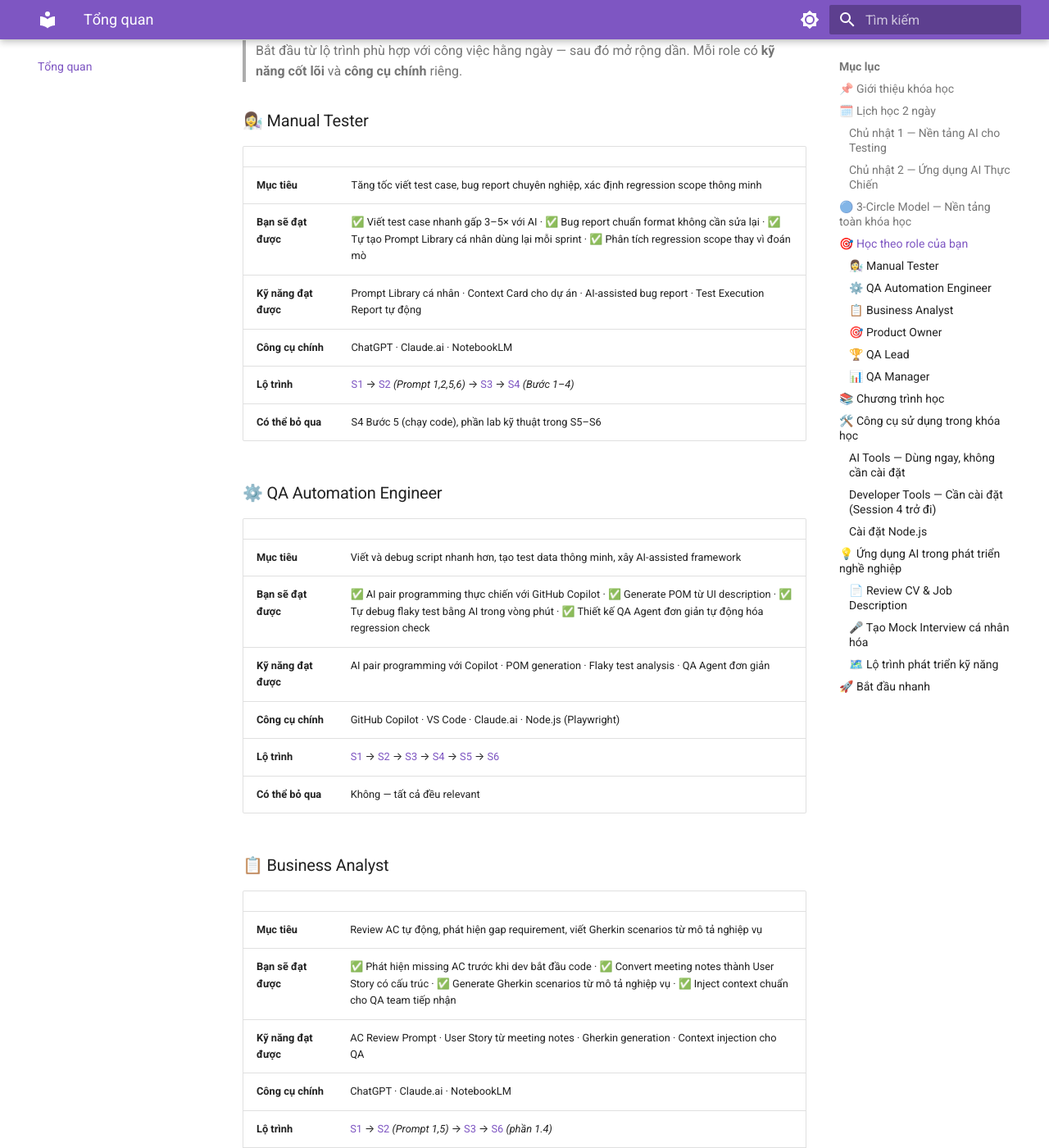
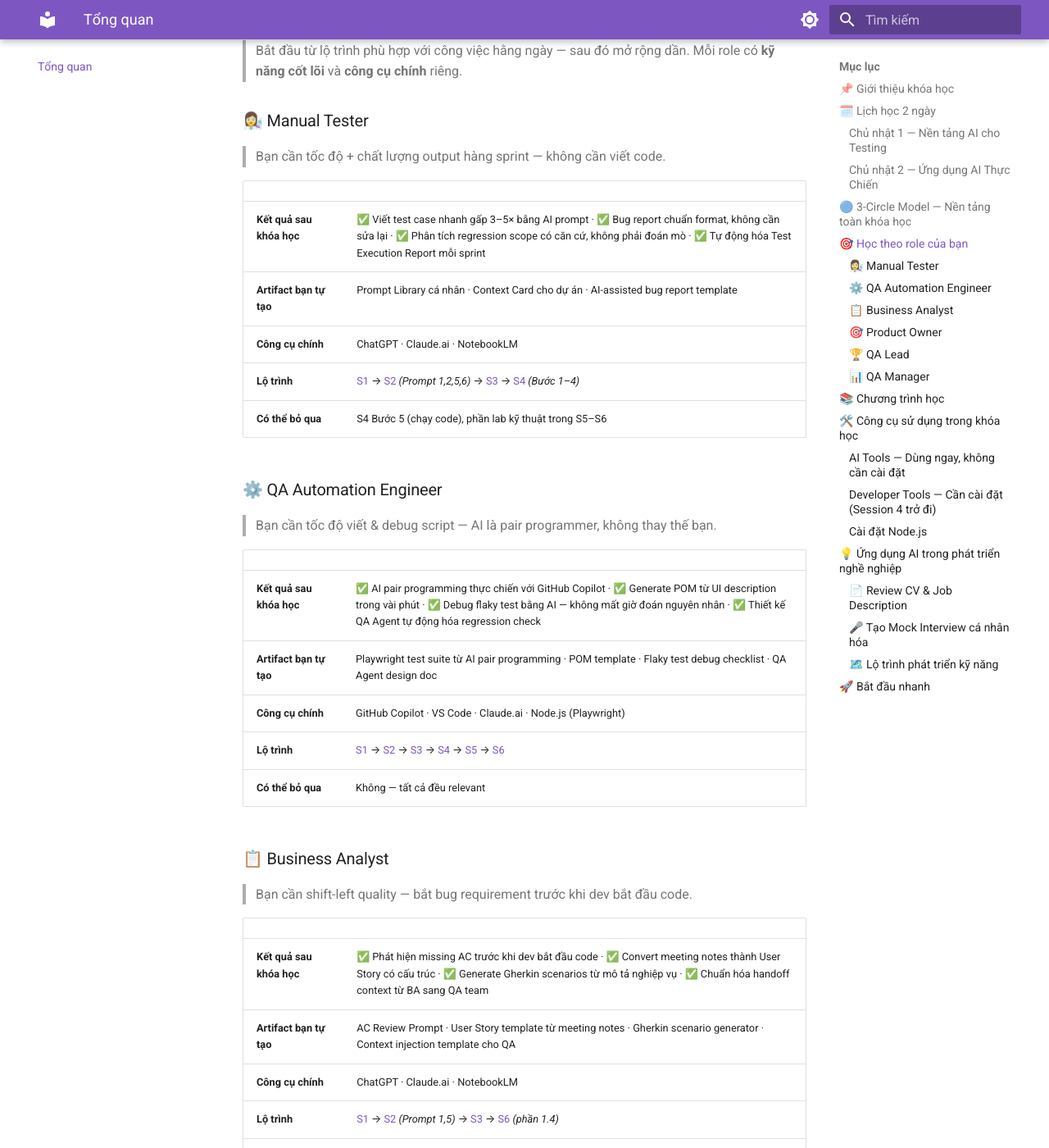
Before and after one commit to hadotvn2026/gen-ai-for-tester, an MkDocs documentation site: the page built from docs/index.md, in a window 1280 px wide and 1400 px high, scrolled down 2076 px. Shown: the whole window at 82% size. Built offline with MkDocs 1.6.1 and Material for MkDocs 9.7.7, drawn with Linux system fonts in a browser that asks for light colours; some of the changed text lies outside the part shown.

Commit message:
Refactor role cards: eliminate 3-row repetition
Replace overlapping Mục tiêu / Bạn sẽ đạt được / Kỹ năng đạt được
with two distinct rows per role:
- Kết quả sau khóa học: specific, measurable outcomes
- Artifact bạn tự tạo: concrete deliverables to take home
Add one-line role context quote above each card

Co-Authored-By: Claude Sonnet 4.6 <noreply@anthropic.com>

```diff
--- a/docs/index.md
+++ b/docs/index.md
@@ -75,66 +75,72 @@ Ba nguyên tắc này xuất hiện xuyên suốt mọi session. Khi AI cho outp
 
 ### 👩‍🔬 Manual Tester
 
+> Bạn cần tốc độ + chất lượng output hàng sprint — không cần viết code.
+
 | | |
 |---|---|
-| **Mục tiêu** | Tăng tốc viết test case, bug report chuyên nghiệp, xác định regression scope thông minh |
-| **Bạn sẽ đạt được** | ✅ Viết test case nhanh gấp 3–5× với AI · ✅ Bug report chuẩn format không cần sửa lại · ✅ Tự tạo Prompt Library cá nhân dùng lại mỗi sprint · ✅ Phân tích regression scope thay vì đoán mò |
-| **Kỹ năng đạt được** | Prompt Library cá nhân · Context Card cho dự án · AI-assisted bug report · Test Execution Report tự động |
+| **Kết quả sau khóa học** | ✅ Viết test case nhanh gấp 3–5× bằng AI prompt · ✅ Bug report chuẩn format, không cần sửa lại · ✅ Phân tích regression scope có căn cứ, không phải đoán mò · ✅ Tự động hóa Test Execution Report mỗi sprint |
+| **Artifact bạn tự tạo** | Prompt Library cá nhân · Context Card cho dự án · AI-assisted bug report template |
 | **Công cụ chính** | ChatGPT · Claude.ai · NotebookLM |
 | **Lộ trình** | [S1](./sessions/session-01-mindset.md) → [S2](./sessions/session-02-technique.md) *(Prompt 1,2,5,6)* → [S3](./sessions/session-03-context.md) → [S4](./sessions/session-04-skill-building.md) *(Bước 1–4)* |
 | **Có thể bỏ qua** | S4 Bước 5 (chạy code), phần lab kỹ thuật trong S5–S6 |
 
 ### ⚙️ QA Automation Engineer
 
+> Bạn cần tốc độ viết & debug script — AI là pair programmer, không thay thế bạn.
+
 | | |
 |---|---|
-| **Mục tiêu** | Viết và debug script nhanh hơn, tạo test data thông minh, xây AI-assisted framework |
-| **Bạn sẽ đạt được** | ✅ AI pair programming thực chiến với GitHub Copilot · ✅ Generate POM từ UI description · ✅ Tự debug flaky test bằng AI trong vòng phút · ✅ Thiết kế QA Agent đơn giản tự động hóa regression check |
-| **Kỹ năng đạt được** | AI pair programming với Copilot · POM generation · Flaky test analysis · QA Agent đơn giản |
+| **Kết quả sau khóa học** | ✅ AI pair programming thực chiến với GitHub Copilot · ✅ Generate POM từ UI description trong vài phút · ✅ Debug flaky test bằng AI — không mất giờ đoán nguyên nhân · ✅ Thiết kế QA Agent tự động hóa regression check |
+| **Artifact bạn tự tạo** | Playwright test suite từ AI pair programming · POM template · Flaky test debug checklist · QA Agent design doc |
 | **Công cụ chính** | GitHub Copilot · VS Code · Claude.ai · Node.js (Playwright) |
 | **Lộ trình** | [S1](./sessions/session-01-mindset.md) → [S2](./sessions/session-02-technique.md) → [S3](./sessions/session-03-context.md) → [S4](./sessions/session-04-skill-building.md) → [S5](./sessions/session-05-ai-agent.md) → [S6](./sessions/session-06-agentic-ai.md) |
 | **Có thể bỏ qua** | Không — tất cả đều relevant |
 
 ### 📋 Business Analyst
 
+> Bạn cần shift-left quality — bắt bug requirement trước khi dev bắt đầu code.
+
 | | |
 |---|---|
-| **Mục tiêu** | Review AC tự động, phát hiện gap requirement, viết Gherkin scenarios từ mô tả nghiệp vụ |
-| **Bạn sẽ đạt được** | ✅ Phát hiện missing AC trước khi dev bắt đầu code · ✅ Convert meeting notes thành User Story có cấu trúc · ✅ Generate Gherkin scenarios từ mô tả nghiệp vụ · ✅ Inject context chuẩn cho QA team tiếp nhận |
-| **Kỹ năng đạt được** | AC Review Prompt · User Story từ meeting notes · Gherkin generation · Context injection cho QA |
+| **Kết quả sau khóa học** | ✅ Phát hiện missing AC trước khi dev bắt đầu code · ✅ Convert meeting notes thành User Story có cấu trúc · ✅ Generate Gherkin scenarios từ mô tả nghiệp vụ · ✅ Chuẩn hóa handoff context từ BA sang QA team |
+| **Artifact bạn tự tạo** | AC Review Prompt · User Story template từ meeting notes · Gherkin scenario generator · Context injection template cho QA |
 | **Công cụ chính** | ChatGPT · Claude.ai · NotebookLM |
 | **Lộ trình** | [S1](./sessions/session-01-mindset.md) → [S2](./sessions/session-02-technique.md) *(Prompt 1,5)* → [S3](./sessions/session-03-context.md) → [S6](./sessions/session-06-agentic-ai.md) *(phần 1.4)* |
 | **Có thể bỏ qua** | S4 Bước 4–5, phần technical lab trong S5 |
 
 ### 🎯 Product Owner
 
+> Bạn cần hiểu AI đủ để đặt kỳ vọng đúng — không bị "AI washing" từ team hay vendor.
+
 | | |
 |---|---|
-| **Mục tiêu** | Hiểu AI risk, đặt kỳ vọng đúng với team, nắm governance khi team áp dụng AI |
-| **Bạn sẽ đạt được** | ✅ Hiểu AI làm được gì và không làm được gì — không bị "AI washing" · ✅ Đặt câu hỏi đúng khi team đề xuất dùng AI · ✅ Nhận diện data privacy risk khi team dùng AI tools · ✅ Nắm luồng từ requirement đến AI-generated test |
-| **Kỹ năng đạt được** | AI risk framework · Data privacy checklist · Hiểu luồng từ requirement đến AI-generated test |
+| **Kết quả sau khóa học** | ✅ Biết AI làm được gì và không làm được gì trong QA workflow · ✅ Đặt câu hỏi đúng khi team đề xuất dùng AI · ✅ Nhận diện data privacy risk khi team dùng AI tools · ✅ Nắm luồng từ requirement đến AI-generated test |
+| **Artifact bạn tự tạo** | AI risk checklist · Data privacy framework · Questions bank khi review AI proposal của team |
 | **Công cụ chính** | ChatGPT · Claude.ai · NotebookLM |
 | **Lộ trình** | [S1](./sessions/session-01-mindset.md) → [S6](./sessions/session-06-agentic-ai.md) *(phần 1.4)* → [S2](./sessions/session-02-technique.md) *(đọc nhanh)* → [S3](./sessions/session-03-context.md) |
 | **Có thể bỏ qua** | Lab kỹ thuật trong S4–S5 |
 
 ### 🏆 QA Lead
 
+> Bạn cần chuẩn hóa — AI workflow nhất quán cho cả team, không phải từng cá nhân tự mò.
+
 | | |
 |---|---|
-| **Mục tiêu** | Chuẩn hóa AI workflow cho team, xây quality gate cho AI-generated artifacts, onboard team member |
-| **Bạn sẽ đạt được** | ✅ Shared Prompt Library dùng chung cho cả team · ✅ Quality gate checklist để review AI-generated test case · ✅ Template Context Card chuẩn cho từng dự án · ✅ Phác thảo QA Team Agent phù hợp với quy trình hiện tại |
-| **Kỹ năng đạt được** | Team Prompt Library · Shared Context Card · Quality gate checklist · QA Team Agent design |
+| **Kết quả sau khóa học** | ✅ Xây Shared Prompt Library dùng chung toàn team · ✅ Thiết lập quality gate để review AI-generated artifacts · ✅ Chuẩn hóa Context Card cho từng dự án · ✅ Phác thảo QA Team Agent phù hợp quy trình hiện tại |
+| **Artifact bạn tự tạo** | Team Prompt Library · Shared Context Card template · Quality gate checklist · QA Team Agent design doc |
 | **Công cụ chính** | Claude.ai (Projects) · GitHub Copilot · VS Code · Antigravity |
 | **Lộ trình** | Toàn bộ 6 sessions — cần đủ để hiểu từng bước team đang làm |
 | **Có thể bỏ qua** | Không |
 
 ### 📊 QA Manager
 
+> Bạn cần business case rõ ràng — adoption roadmap, ROI thực tế và governance trước khi scale.
+
 | | |
 |---|---|
-| **Mục tiêu** | Adoption roadmap, đo ROI, quản lý rủi ro tổ chức, thuyết phục stakeholder |
-| **Bạn sẽ đạt được** | ✅ AI maturity self-assessment cho team hiện tại · ✅ KPI framework để đo ROI thực tế · ✅ Tiêu chí đánh giá vendor AI tool · ✅ Draft governance policy cho tổ chức khi scale AI adoption |
-| **Kỹ năng đạt được** | AI maturity self-assessment · KPI framework · Vendor evaluation criteria · Governance policy |
+| **Kết quả sau khóa học** | ✅ Tự đánh giá AI maturity của team hiện tại · ✅ Xây KPI framework đo ROI thực tế · ✅ Đánh giá và lựa chọn AI vendor với tiêu chí rõ ràng · ✅ Draft governance policy khi tổ chức scale AI adoption |
+| **Artifact bạn tự tạo** | AI maturity self-assessment scorecard · KPI tracking template · Vendor evaluation criteria · Governance policy draft |
 | **Công cụ chính** | ChatGPT · Claude.ai · NotebookLM |
 | **Lộ trình** | [S1](./sessions/session-01-mindset.md) → [S6](./sessions/session-06-agentic-ai.md) → [S2](./sessions/session-02-technique.md) → [S3](./sessions/session-03-context.md) |
 | **Có thể bỏ qua** | Lab kỹ thuật trong S4–S5 *(đọc overview là đủ)* |
```
